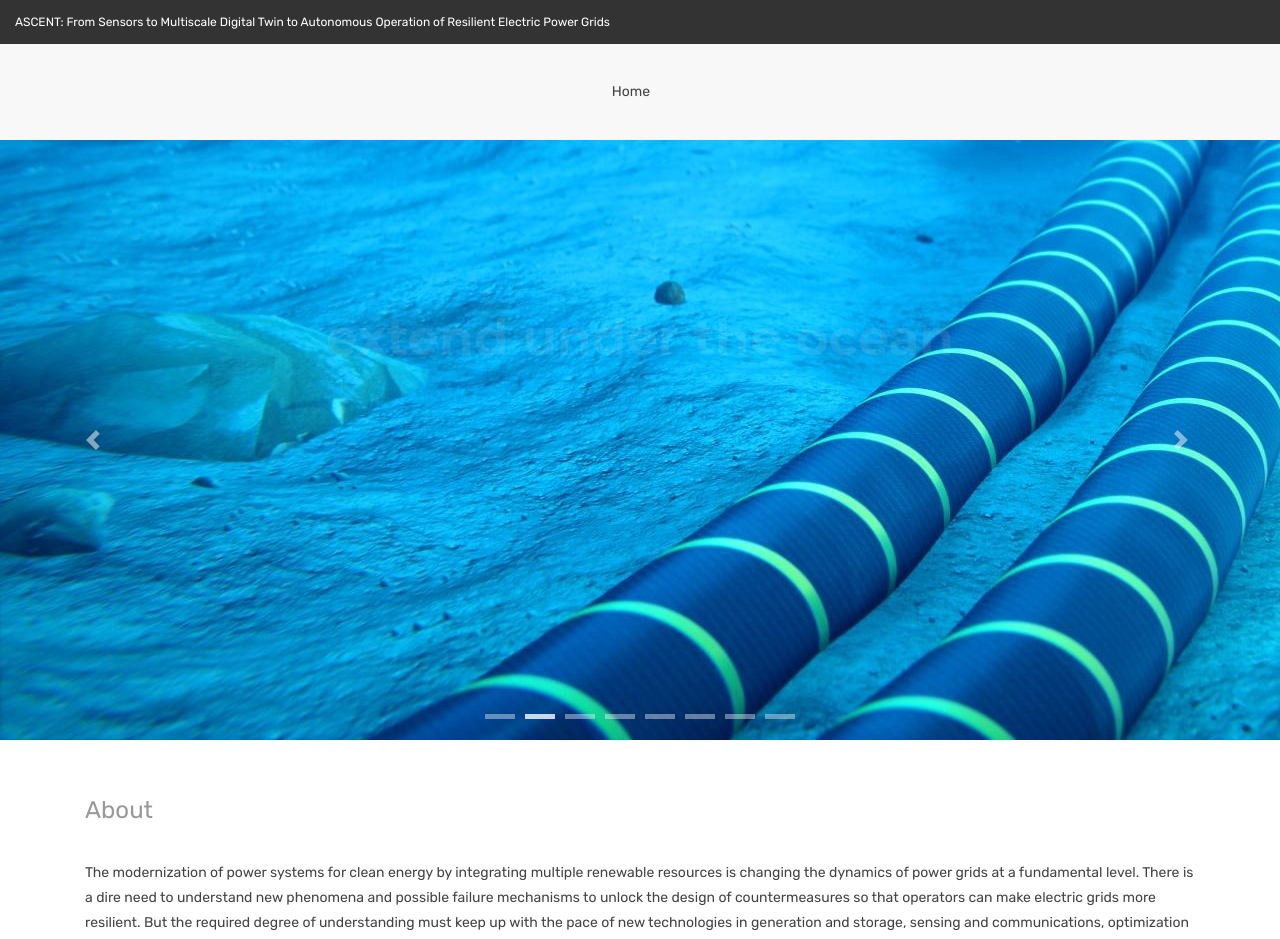
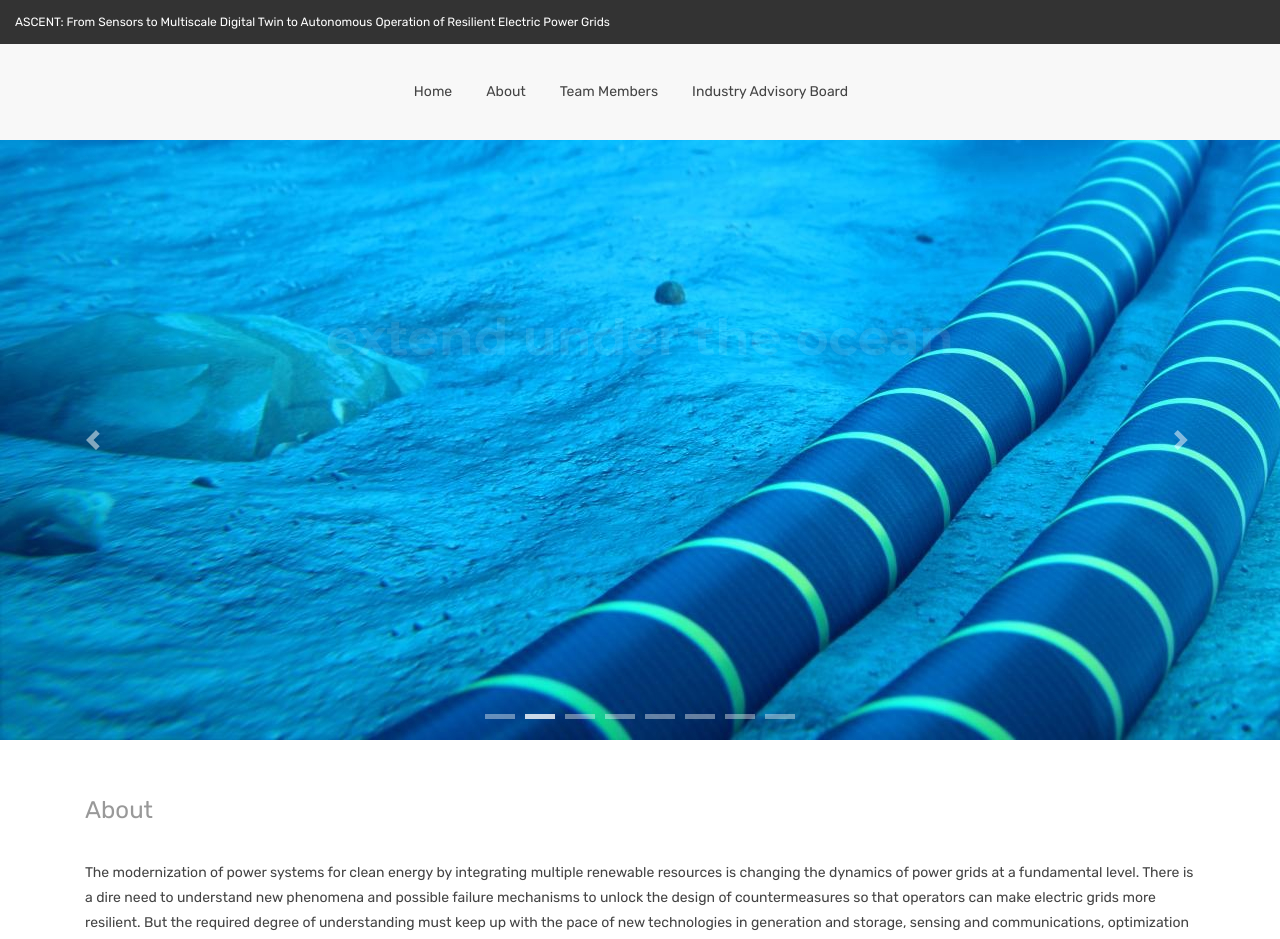
Before and after one commit to ascent-dt/ascent-dt-old.github.io, a Jekyll site: the page built from index.html, in a window 1280 px wide. Shown: the top 939 px of the page. Built offline with Jekyll 4.4.1, drawn with Linux system fonts in a browser that asks for light colours.

Commit message:
Update nav-bar.html

```diff
--- a/_includes/themes/bootstrap/nav-bar.html
+++ b/_includes/themes/bootstrap/nav-bar.html
@@ -26,6 +26,15 @@
                     <li class="nav-item">
                       <a class="nav-link" href="{{ BASE_PATH }}">Home</a>
                     </li>
+                        <li class="nav-item">
+                      <a class="nav-link" href="{{ BASE_PATH }}">About</a>
+                        <li class="nav-item">
+                      <a class="nav-link" href="{{ BASE_PATH }}">Team Members</a>
+                    </li>
+                        <li class="nav-item">
+                      <a class="nav-link" href="{{ BASE_PATH }}">Industry Advisory Board</a>
+                    </li>
+                    </li>
                     <!--
                     <li class="nav-item">
                       <a class="nav-link" href="{{ BASE_PATH }}/components.html">Components</a>
```
